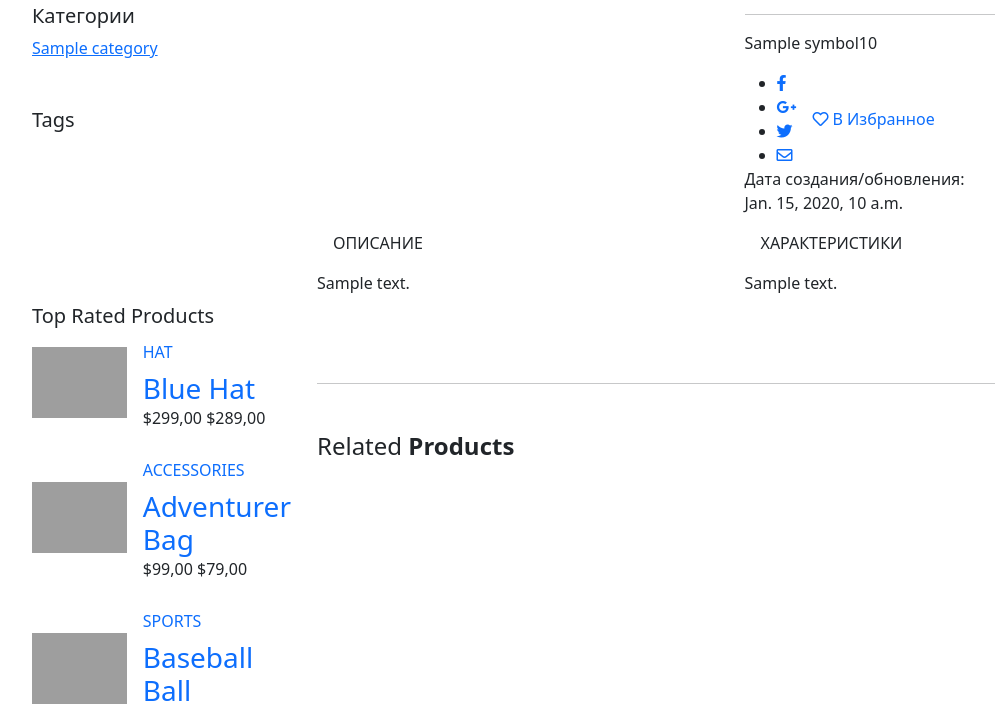
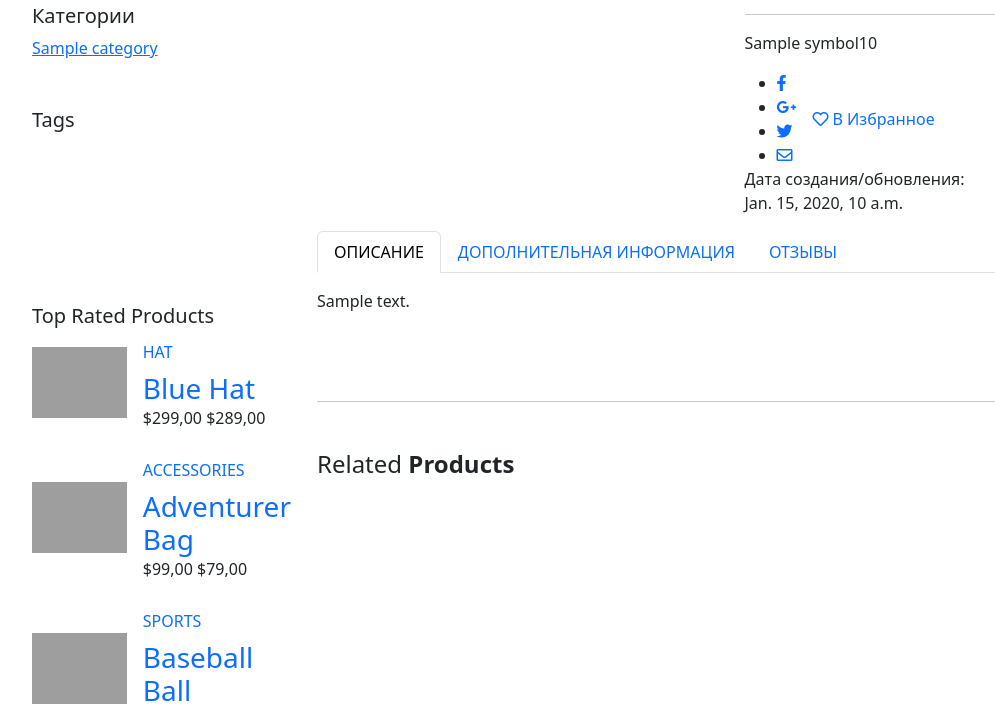
Before and after one commit to CH1979/turkey, a Django app: template market/templates/market/lot_detail.html in a window 1280 px wide. Shown: the part 562-1270 px from the top of the page, without its empty margins (50-1045 px from the left). Run offline with Django 3.2, Linux system fonts and the light colour scheme; the template is opened without the code that fills it: most values are stand-ins (such as "Sample title", 1, 10 or a date in 2020); some libraries are stand-ins or nearby versions; grey boxes are pictures that could not be loaded.

```diff
--- a/market/templates/lot_base.html
+++ b/market/templates/lot_base.html
@@ -12,7 +12,7 @@
                 <aside class="sidebar">
 
                     <div class="d-grid col-12">
-                        <a class="btn btn-primary btn-outline" href="{% url 'lot_create' %}">
+                        <a class="btn btn-primary btn-outline" href="{% url 'category_select' %}">
                             Добавить объявление
                         </a>
                     </div>
--- a/market/templates/market/gallery.html
+++ b/market/templates/market/gallery.html
@@ -27,7 +27,7 @@
 
             <h2 class="font-weight-bold text-5 mb-0">Добавить фото</h2>
 
-            <form id="id_gallery"></form>
+            <form id="id_gallery">{% csrf_token %}</form>
 
             <div class="custom-file-container img-fluid" data-upload-id="id_image"></div>
 
--- a/market/templates/market/lot_detail.html
+++ b/market/templates/market/lot_detail.html
@@ -83,26 +83,130 @@
 
 <div class="row">
 	<div class="col">
-		<div id="description" class="mb-2">
-			<span class="font-weight-bold text-3 text-uppercase py-2 px-3">Описание</span>
-			<div class="p-0">
-				<div class="px-0 py-3" id="productDescription">
+		<div id="description" class="tabs tabs-simple tabs-simple-full-width-line tabs-product tabs-dark mb-2">
+			<ul class="nav nav-tabs justify-content-start">
+				<li class="nav-item"><a class="nav-link active font-weight-bold text-3 text-uppercase py-2 px-3" href="#productDescription" data-bs-toggle="tab">Описание</a></li>
+				<li class="nav-item"><a class="nav-link font-weight-bold text-3 text-uppercase py-2 px-3" href="#productInfo" data-bs-toggle="tab">Дополнительная информация</a></li>
+				<li class="nav-item"><a class="nav-link nav-link-reviews font-weight-bold text-3 text-uppercase py-2 px-3" href="#productReviews" data-bs-toggle="tab">Отзывы</a></li>
+			</ul>
+			<div class="tab-content p-0">
+				<div class="tab-pane px-0 py-3 active" id="productDescription">
 					<p>{{ lot.description }}</p>
 				</div>
-			</div>
-		</div>
-	</div>
-	<div class="col">
-		<div id="description" class="mb-2">
-			<span class="font-weight-bold text-3 text-uppercase py-2 px-3">Характеристики</span>
-			<div class="p-0">
-				<div class="px-0 py-3" id="productDescription">
-					<p>{{ lot.description }}</p>
+				<div class="tab-pane px-0 py-3" id="productInfo">
+					<table class="table table-striped m-0">
+						<tbody>
+							{% if lot.extra_fields %}
+								{% for key, value in lot.extra_fields.items %}
+									<tr>
+										<th class="border-top-0">
+											{{ key }}
+										</th>
+										<td class="border-top-0">
+											{{ value }}
+										</td>
+									</tr>
+								{% endfor %}
+							{% endif %}
+						</tbody>
+					</table>
+				</div>
+				<div class="tab-pane px-0 py-3" id="productReviews">
+					<ul class="comments">
+						<li>
+							<div class="comment">
+								<div class="img-thumbnail border-0 p-0 d-none d-md-block">
+									<img class="avatar rounded-circle" alt="" src="img/avatars/avatar-2.jpg">
+								</div>
+								<div class="comment-block">
+									<div class="comment-arrow"></div>
+									<span class="comment-by">
+										<strong>Jack Doe</strong>
+										<span class="float-end">
+											<div class="pb-0 clearfix">
+												<div title="Rated 3 out of 5" class="float-start">
+													<input type="text" class="d-none" value="3" title="" data-plugin-star-rating data-plugin-options="{'displayOnly': true, 'color': 'primary', 'size':'xs'}">
+												</div>
+
+												<div class="review-num">
+													<span class="count" itemprop="ratingCount">2</span> reviews
+												</div>
+											</div>
+										</span>
+									</span>
+									<p>Lorem ipsum dolor sit amet, consectetur adipiscing elit. Nam viverra euismod odio, gravida pellentesque urna varius vitae, gravida pellentesque urna varius vitae.</p>
+								</div>
+							</div>
+						</li>
+						<li>
+							<div class="comment">
+								<div class="img-thumbnail border-0 p-0 d-none d-md-block">
+									<img class="avatar rounded-circle" alt="" src="img/avatars/avatar.jpg">
+								</div>
+								<div class="comment-block">
+									<div class="comment-arrow"></div>
+									<span class="comment-by">
+										<strong>John Doe</strong>
+										<span class="float-end">
+											<div class="pb-0 clearfix">
+												<div title="Rated 3 out of 5" class="float-start">
+													<input type="text" class="d-none" value="3" title="" data-plugin-star-rating data-plugin-options="{'displayOnly': true, 'color': 'primary', 'size':'xs'}">
+												</div>
+
+												<div class="review-num">
+													<span class="count" itemprop="ratingCount">2</span> reviews
+												</div>
+											</div>
+										</span>
+									</span>
+									<p>Lorem ipsum dolor sit amet, consectetur adipiscing elit. Nam viverra odio, gravida urna varius vitae, gravida pellentesque urna varius vitae.</p>
+								</div>
+							</div>
+						</li>
+					</ul>
+					<hr class="solid my-5">
+					<h4>Add a review</h4>
+					<div class="row">
+						<div class="col">
+
+							<form action="" id="submitReview" method="post">
+								<div class="row">
+									<div class="form-group col pb-2">
+										<label class="form-label required font-weight-bold text-dark">Rating</label>
+										<input type="text" class="rating-loading" value="0" title="" data-plugin-star-rating data-plugin-options="{'color': 'primary', 'size':'sm'}">
+									</div>
+								</div>
+								<div class="row">
+									<div class="form-group col-lg-6">
+										<label class="form-label required font-weight-bold text-dark">Name</label>
+										<input type="text" value="" data-msg-required="Please enter your name." maxlength="100" class="form-control" name="name" required>
+									</div>
+									<div class="form-group col-lg-6">
+										<label class="form-label required font-weight-bold text-dark">Email Address</label>
+										<input type="email" value="" data-msg-required="Please enter your email address." data-msg-email="Please enter a valid email address." maxlength="100" class="form-control" name="email" required>
+									</div>
+								</div>
+								<div class="row">
+									<div class="form-group col">
+										<label class="form-label required font-weight-bold text-dark">Review</label>
+										<textarea maxlength="5000" data-msg-required="Please enter your review." rows="8" class="form-control" name="review" id="review" required></textarea>
+									</div>
+								</div>
+								<div class="row">
+									<div class="form-group col mb-0">
+										<input type="submit" value="Post Review" class="btn btn-primary btn-modern" data-loading-text="Loading...">
+									</div>
+								</div>
+							</form>
+						</div>
+
+					</div>
 				</div>
 			</div>
 		</div>
 	</div>
 </div>
+
 
 <hr class="solid my-5">
 
--- a/market/urls.py
+++ b/market/urls.py
@@ -10,6 +10,11 @@ urlpatterns = [
         '',
         views.LotListView.as_view(),
         name='market'
+    ),
+    path(
+        'category/select/',
+        views.category_select,
+        name='category_select'
     ),
     # Создание объявления
     path(
```
Also changed, not shown: market/forms.py (added, +8 -0 lines), market/templates/market/category_select.html (added, +48 -0 lines), market/templates/market/lot_create.html (+20 -13 lines), market/views.py (+29 -3 lines).
